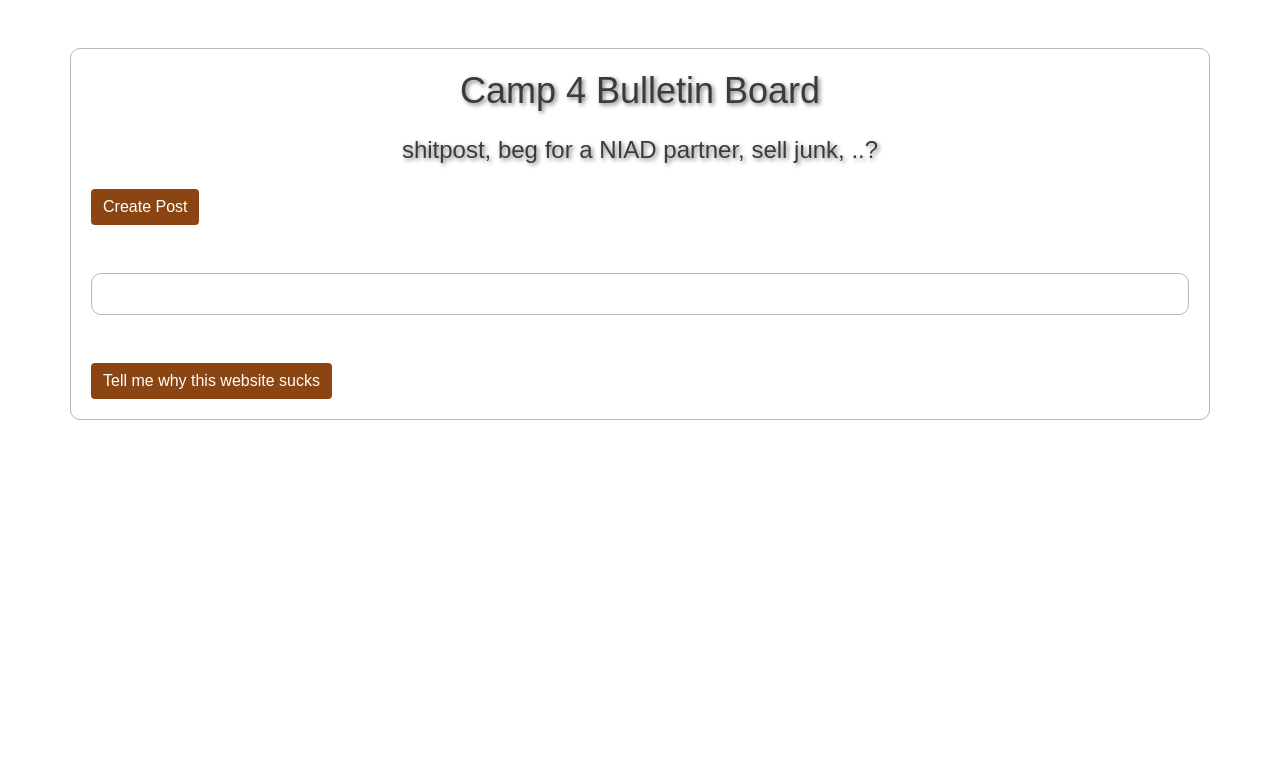
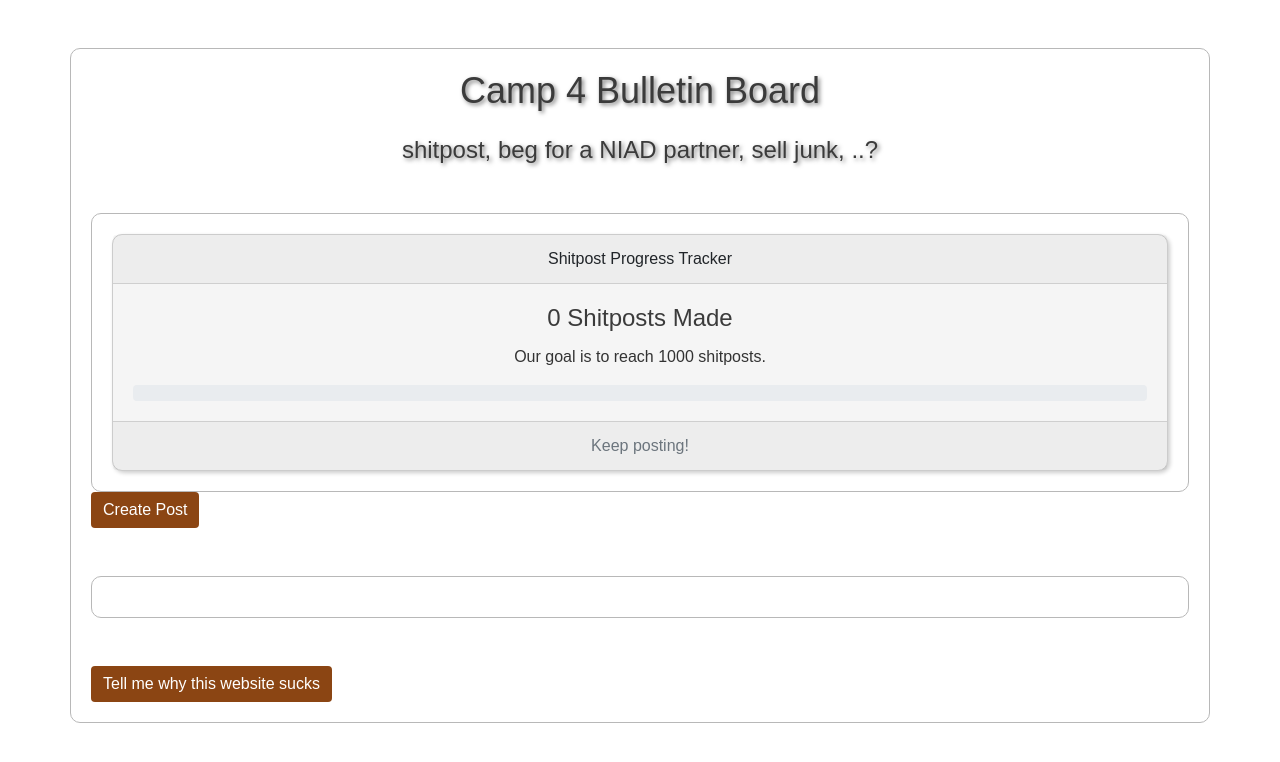
Before and after one commit to mmc102/camp4board, a Django app: page / in a window 1280 px wide. Shown: the top 762 px of the page. Run offline with Django 4.2, Linux system fonts and the light colour scheme; data that the repository does not hold is empty; some libraries are stand-ins or nearby versions.

Commit message:
add progress bar

```diff
--- a/camp4board/cards/templates/base.html
+++ b/camp4board/cards/templates/base.html
@@ -177,6 +177,7 @@
             <div id="clickableDiv">
                 <h1 class="mb-4">Camp 4 Bulletin Board</h1>
                 <h3 class="mb-4">shitpost, beg for a NIAD partner, sell junk, ..?</h3>
+                {% include 'progress.html' %}
                 <a href="{% url 'add_card' %}" class="btn btn-primary">Create Post</a>
             </div>
             {% block content %}{% endblock %}
--- /dev/null
+++ b/camp4board/cards/templates/progress.html
@@ -0,0 +1,19 @@
+<div class="container mt-5">
+    <div class="card text-center">
+        <div class="card-header">
+            Shitpost Progress Tracker
+        </div>
+        <div class="card-body">
+            <h5 class="card-title">{{ total_posts }} Shitposts Made</h5>
+            <p class="card-text">Our goal is to reach 1000 shitposts.</p>
+            <div class="progress">
+                <div class="progress-bar" role="progressbar" style="width: {{ percentage }}%;" aria-valuenow="{{ total_posts }}" aria-valuemin="0" aria-valuemax="1000">
+                    {{ percentage }}%
+                </div>
+            </div>
+        </div>
+        <div class="card-footer text-muted">
+            Keep posting!
+        </div>
+    </div>
+</div>
--- a/camp4board/cards/views.py
+++ b/camp4board/cards/views.py
@@ -3,13 +3,15 @@ from .models import Card
 from .forms import CardForm, CommentForm
 from django.shortcuts import render
 from .models import Card, Comment
+GOAL =1000
 
 def card_list(request):
     all_cards = Card.objects.all()
+    count_of_cards = len(all_cards)
     non_expired = sorted([card for card in all_cards if not card.is_expired], key=lambda x: x.create_date, reverse=True)
     for card in non_expired:
         card.comments = Comment.objects.filter(card=card)
-    return render(request, 'cards/card_list.html', {'cards': non_expired})
+    return render(request, 'cards/card_list.html', {'cards': non_expired, 'percentage': count_of_cards//GOAL, 'total_posts': count_of_cards})
 
 def add_card(request):
 
@@ -20,7 +22,7 @@ def add_card(request):
             return redirect('/')
         else:
             return render(request, 'cards/add_card.html', {'form': form, 'errors':form.errors})
-    form = CardForm()
+        form = CardForm()
     return render(request, 'cards/add_card.html', {'form': form})
 
 def card_detail(request, card_id):
```
Lines whose indentation alone changed are shown as unchanged.
